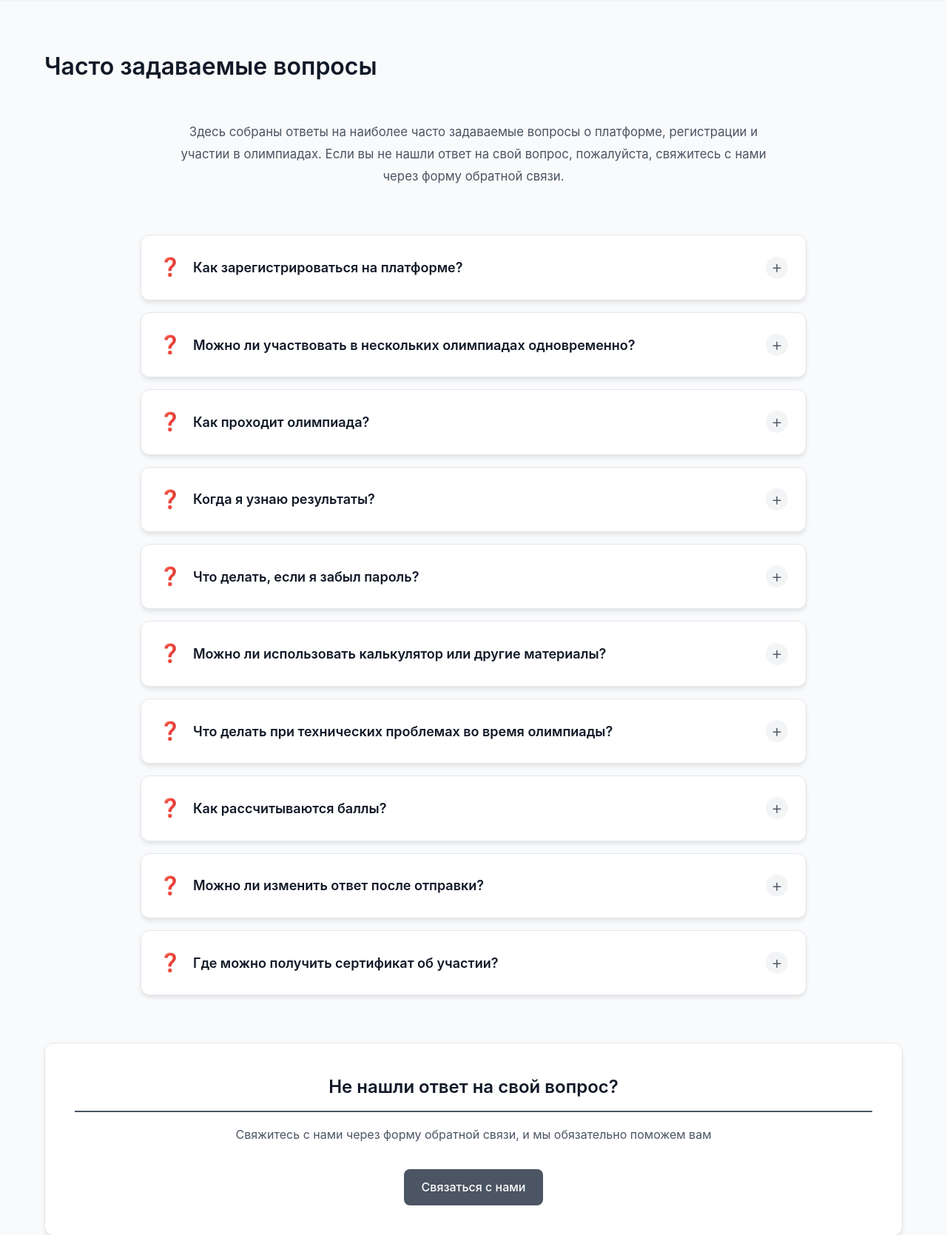
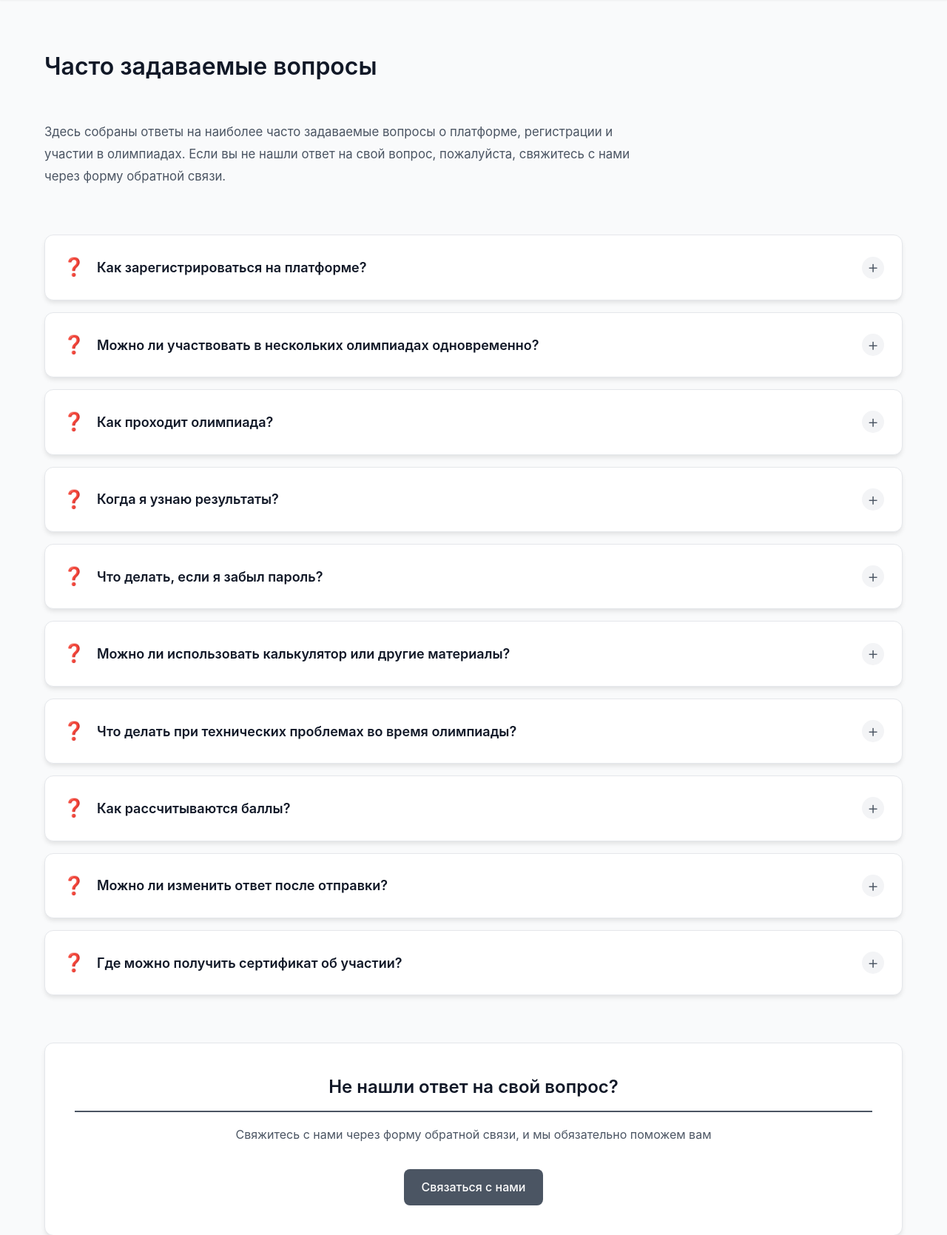
Before and after one commit to olympiada123/olympiada, a Django app: page /faq/ in a window 1280 px wide. Shown: the part 75-1744 px from the top of the page at 74% size. Run offline with Django 5.2, Linux system fonts and the light colour scheme.

Commit message:
Changed FAQ UI

```diff
--- a/app/static/css/style.css
+++ b/app/static/css/style.css
@@ -1410,9 +1410,19 @@ textarea.form-control {
     margin-bottom: 2rem;
 }
 
+.faq-intro-text {
+    color: var(--text-secondary);
+    font-size: 1.05rem;
+    line-height: 1.8;
+    text-align: left;
+    max-width: 800px;
+    margin: 0 0 3rem 0;
+}
+
 .faq-container {
-    max-width: 900px;
-    margin: 0 auto;
+    width: 100%;
+    max-width: 100%;
+    margin: 0;
 }
 
 .faq-item {
@@ -1487,19 +1497,20 @@ textarea.form-control {
     color: white;
 }
 
-.faq-answer {
+.faq-item .faq-answer {
     max-height: 0;
     overflow: hidden;
-    transition: max-height 0.3s ease-out, padding 0.3s ease-out;
-    padding: 0 1.5rem;
+    transition: max-height 0.4s cubic-bezier(0.4, 0, 0.2, 1), padding 0.4s cubic-bezier(0.4, 0, 0.2, 1);
+    padding: 0;
+    margin: 0;
 }
 
 .faq-item.active .faq-answer {
-    max-height: 500px;
+    max-height: 1000px;
     padding: 1.5rem;
 }
 
-.faq-answer p {
+.faq-item .faq-answer p {
     color: var(--text-secondary);
     line-height: 1.8;
     margin: 0;
--- a/app/templates/faq.html
+++ b/app/templates/faq.html
@@ -9,7 +9,7 @@
 
         <section class="about-section">
             <div class="faq-intro">
-                <p style="color: var(--text-secondary); font-size: 1.05rem; line-height: 1.8; text-align: center; max-width: 800px; margin: 0 auto 3rem;">
+                <p class="faq-intro-text">
                     Здесь собраны ответы на наиболее часто задаваемые вопросы о платформе, регистрации и участии в олимпиадах.
                     Если вы не нашли ответ на свой вопрос, пожалуйста, свяжитесь с нами через форму обратной связи.
                 </p>
```
